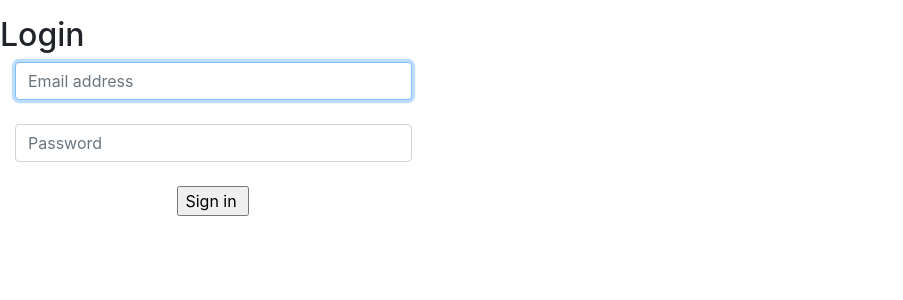
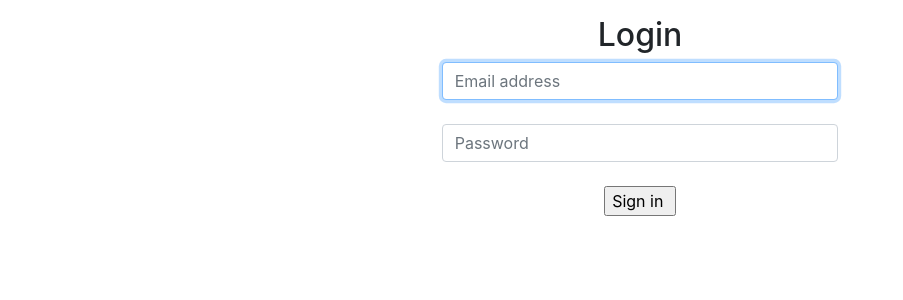
Before and after one commit to kirbsrh/runbuddy_project, a Flask app: page /user_login in a window 1280 px wide. Shown: the part 56-356 px from the top of the page, without its empty margins (0-903 px from the left). Run offline with Flask 2, Linux system fonts and the light colour scheme; some libraries are stand-ins or nearby versions.

Commit message:
fixed login form

```diff
--- a/templates/user_login.html
+++ b/templates/user_login.html
@@ -1,10 +1,12 @@
 {% extends 'base.html' %}
 {% block content %}
 
+<head>
+<h2 class="text-center">Login</h2>
+<head>
 <body>
-<h2>Login</h2>
-
-  <form class ="form-signin text-center col-4" action="/user_login", method = "POST">
+<div class="text-center">
+  <center><form  class ="text-center col-4"  action="/user_login", method = "POST">
 
 
       <label for="email" class="sr-only">Email address</label>
@@ -18,6 +20,8 @@
   {% for message in get_flashed_messages() %}
     <li>{{ message }}</li>
   {% endfor %}
-  </form>
+
+  </form></center>
+</div>
 </body>
 {% endblock %}
```
